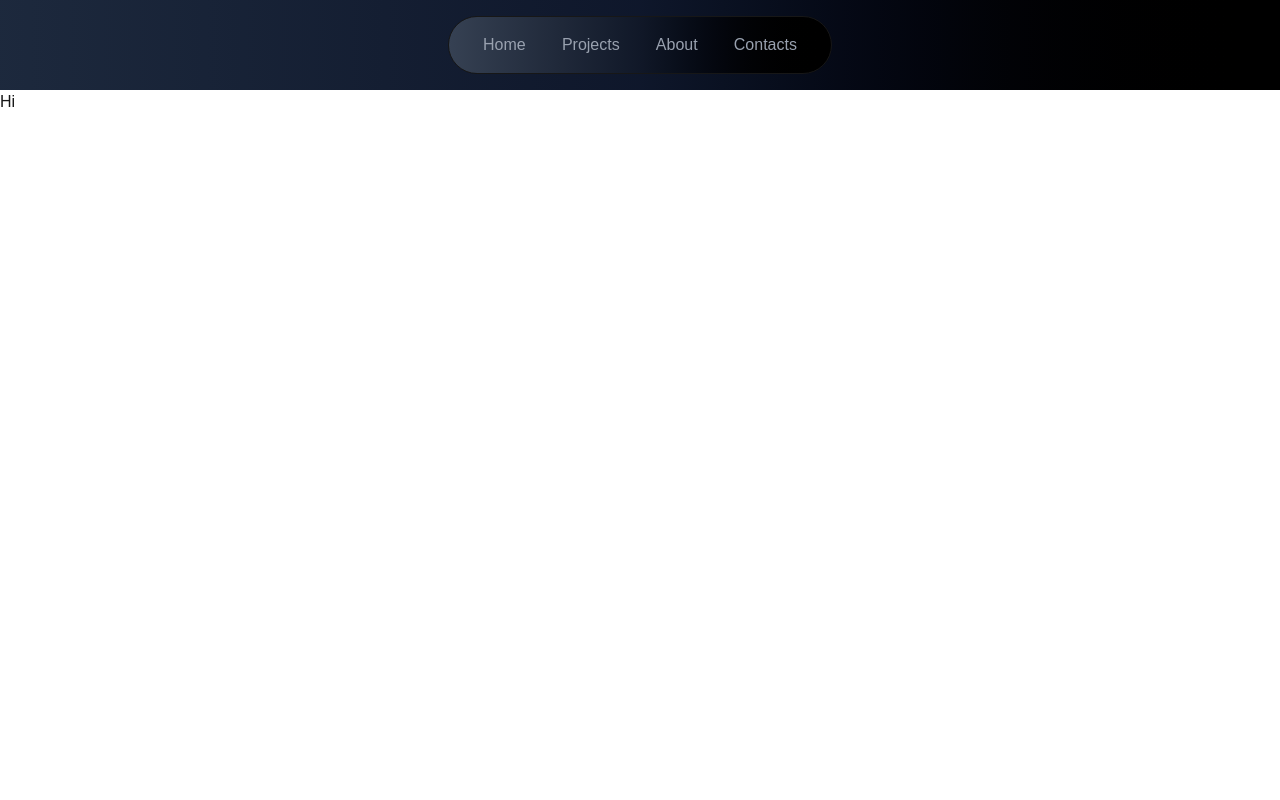
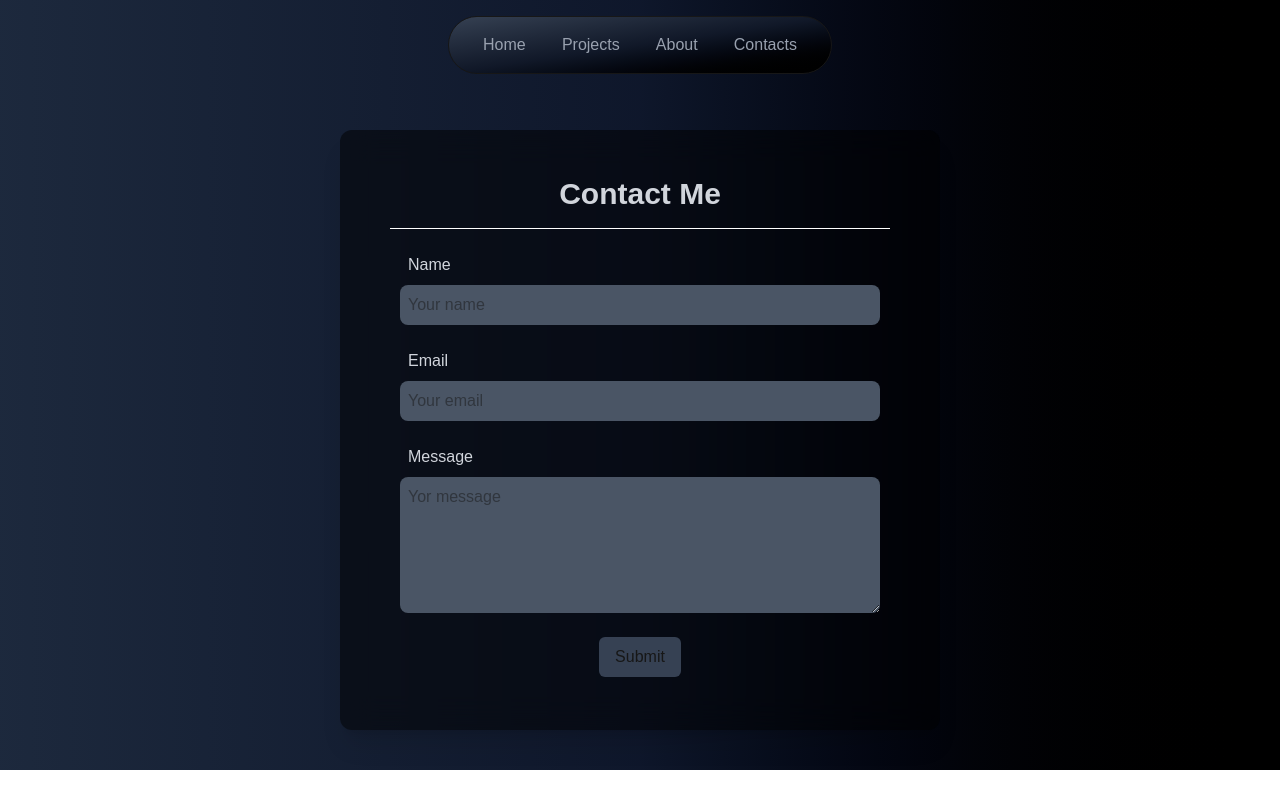
Before and after one commit to adithyasd10/portfolio-next, a Next.js app: page /contacts in a window 1280 px wide. Built offline with nearby package versions, Linux system fonts and the light colour scheme.

Commit message:
Added Contact-form component,minor navbar changes

```diff
--- a/app/contacts/page.tsx
+++ b/app/contacts/page.tsx
@@ -1,9 +1,10 @@
+import ContactForm from '@/components/ContactForm'
 import React from 'react'
 
 const ContactPage = () => {
   return (
-    <div>
-      Hi
+    <div className='flex p-4 bg-gradient-to-r from-slate-800 via-slate-900 to-black h-auto'>
+      <ContactForm/>
     </div>
   )
 }
--- a/app/page.tsx
+++ b/app/page.tsx
@@ -3,7 +3,7 @@ import Navbar from "@/components/Navbar";
 
 export default function Home() {
   return (
-    <div className="bg-gradient-to-r from-slate-800 via-slate-900 to-black min-h-screen">
+    <div className="bg-gradient-to-r from-slate-800 via-slate-900 to-black h-[665]">
          <Hero/>
     </div>
 
--- /dev/null
+++ b/components/ContactForm.tsx
@@ -0,0 +1,29 @@
+import React from 'react'
+
+const ContactForm = () => {
+  return (
+    <div className='flex bg-black/50 backdrop-blur-lg rounded-xl shadow-xl mx-auto max-w-[600px] w-full max-h-[600px] h-full m-6 shadows-md '>
+      <div className='flex flex-col justify-center items-center my-4 py-20 w-full max-w-[800px] mx-auto'>
+    <h1 className='font-bold text-3xl text-gray-300 P-2'>
+      Contact Me
+    </h1>
+    <hr className='text-white w-full mx-auto max-w-[500px] my-4 shadows-md '/>
+    <form className=' flex flex-col my-2 justify-start items-start'>
+      <label className='px-2 text-gray-300'>Name</label>
+      <input type='text' placeholder='Your name' className='flex bg-gray-600 rounded-lg w-80 sm:w-100 md:w-120 py-2 my-2 px-2 hover:scale-98 transition-all duration-400'/>
+    </form>
+    <form className=' flex flex-col my-2 justify-start items-start'>
+      <label className='px-2 text-gray-300'>Email</label>
+      <input type='text' placeholder='Your email' className='flex bg-gray-600 backdrop-blur-lg rounded-lg w-80 sm:w-100 md:w-120 py-2 my-2 px-2 hover:scale-98 transition-all duration-400'/>
+    </form>
+    <form className=' flex flex-col my-2 justify-start items-start'>
+      <label className='px-2 text-gray-300'>Message</label>
+      <textarea placeholder='Yor message' rows={5} className='flex bg-gray-600 rounded-lg w-80 sm:w-100 md:w-120 my-2 p-5 sm:p-2 hover:scale-98 transition-all duration-400'/>
+    </form>
+    <button className='flex justify-center items-center bg-gray-700 rounded-md py-2 px-4 m-2 shadows-md hover:scale-105 hover:bg-gray-800 transition-all duration-400 '>Submit</button>
+   </div>
+    </div>
+  )
+}
+
+export default ContactForm
--- a/components/Navbar.tsx
+++ b/components/Navbar.tsx
@@ -3,8 +3,8 @@ import React from 'react'
 
 const Navbar = () => {
   return (
-    <main className="flex justify-center p-4 bg-gradient-to-r from-slate-800 via-slate-900 to-black">
-      <nav className="flex justify-around items-center p-4 w-sm bg-gradient-to-r from-gray-700 via-gray-900 to-black flex-row border border-neutral-900 rounded-4xl text-gray-400 backdrop-blur-md">
+    <main className="flex justify-center p-4 bg-gradient-to-r from-slate-800 via-slate-900 to-black ">
+      <nav className="flex justify-around items-center p-4 w-sm bg-gradient-to-br from-gray-700 via-gray-900 to-black flex-row border border-neutral-900 rounded-4xl text-gray-400 backdrop-blur-md hover:scale-105 transition-all duration-400 ">
         <Link href="/" className="hover:text-slate-500">
           <button>Home</button>
         </Link>
```
